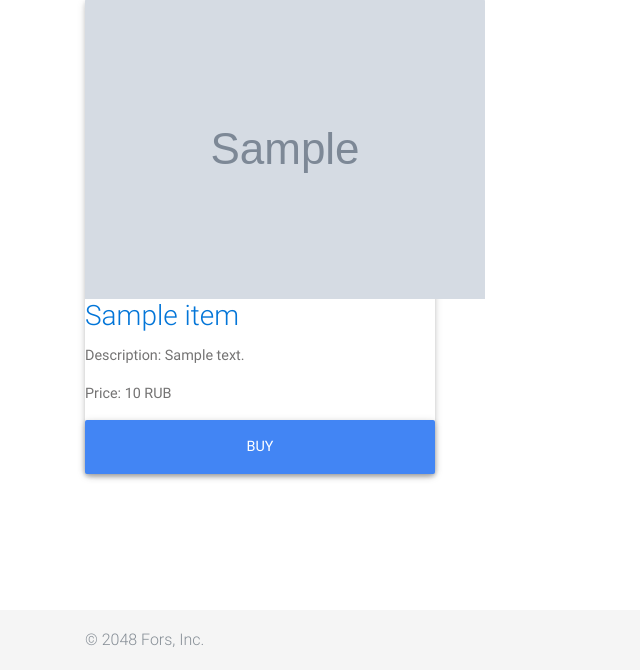
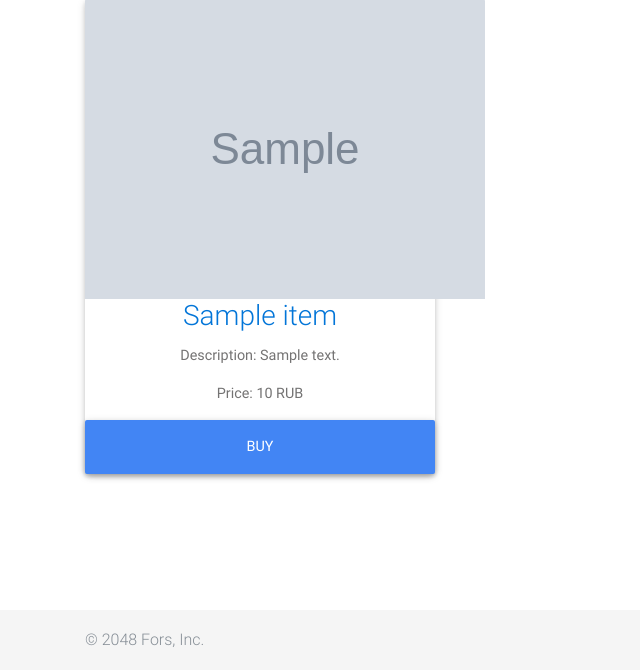
Before and after one commit to varvsn/course_work, a Django app: page / in a window 1280 px wide. Shown: the part 130-800 px from the top of the page, without its empty margins (0-640 px from the left). Run offline with Django 3.2, Linux system fonts and the light colour scheme; tables that the repository leaves empty hold one stand-in row (values such as "Sample post"); grey boxes marked "Sample" are stand-in pictures; some libraries are stand-ins or nearby versions.

Commit message:
center text

```diff
--- a/shop/my_app/templates/item-card.html
+++ b/shop/my_app/templates/item-card.html
@@ -1,6 +1,6 @@
 {% load static %}
 <div class="col-md-4">
-    <div class="card"">
+    <div class="card text-center">
         <div class="card-img-top"><a href="item/{{item.id}}">
             <img src="/media/{{ item.image }}" alt="{{ item.name }}"></a>
         </div>
```
